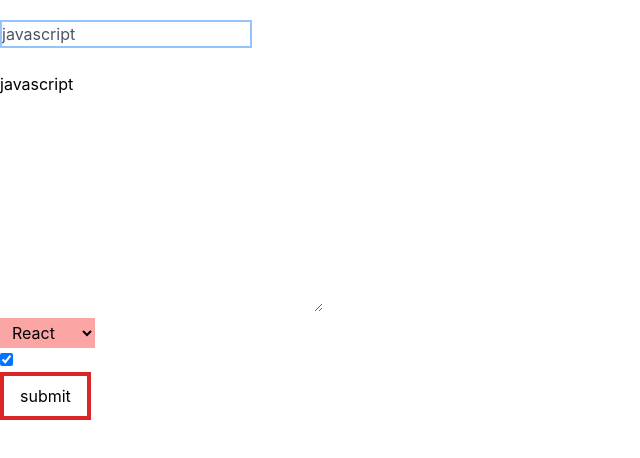
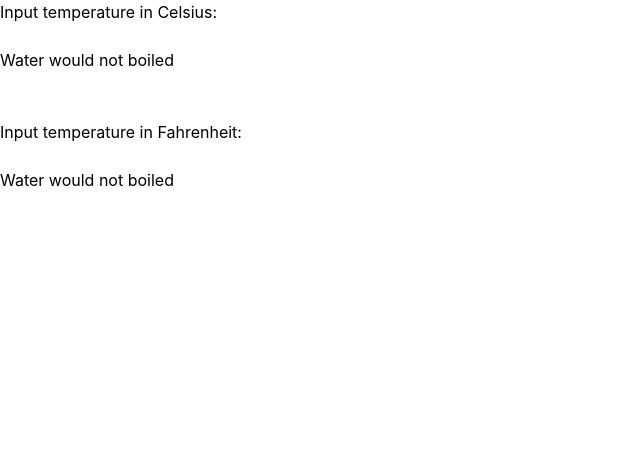
Before and after one commit to mahfuz68/reactoVite, a React (Vite) app: page / in a window 1280 px wide. Shown: the top 458 px of the page, without its empty margins (0-640 px from the left). Built offline with nearby package versions, Linux system fonts and the light colour scheme.

Commit message:
this is first commit

```diff
--- a/src/App.jsx
+++ b/src/App.jsx
@@ -1,10 +1,11 @@
-import Form from "./component/Form";
+import Calculator from './component/Calculator';
 
 function App() {
   return (
     <div>
       {/* <ClockList quantities={[1, 2, 3==]} /> */}
-      <Form />
+      {/* <Form /> */}
+      <Calculator />
     </div>
   );
 }
--- a/src/component/BoilingVerdict.jsx
+++ b/src/component/BoilingVerdict.jsx
@@ -1,5 +1,3 @@
-import React from "react";
-
 export default function BoilingVerdict({ celsius = 0 }) {
   if (celsius >= 100) {
     return <p>The water would boiled!</p>;
--- a/src/component/Button.jsx
+++ b/src/component/Button.jsx
@@ -1,4 +1,4 @@
-import React, { Component } from "react";
+import React, { Component } from 'react';
 
 export default class Button extends Component {
   shouldComponentUpdate(nextProps) {
@@ -6,13 +6,14 @@ export default class Button extends Component {
     const { local: nextChange } = nextProps;
     if (currentChange === nextChange) {
       return false;
-    } else {
-      return true;
     }
+    return true;
   }
 
   render() {
-    const { change, local, show, enable } = this.props;
+    const {
+      change, local, show, enable,
+    } = this.props;
     if (!enable) {
       return null;
     }
@@ -24,12 +25,12 @@ export default class Button extends Component {
           type="button"
         >
           <div className="text-center">
-            {local === "bn-BD" ? "Click Here" : "এখানে ক্লিক করুন "}
+            {local === 'bn-BD' ? 'Click Here' : 'এখানে ক্লিক করুন '}
           </div>
         </button>
 
         <div className="text-center text-3xl mt-4 capitalize">
-          {show && "hello "}
+          {show && 'hello '}
         </div>
       </>
     );
--- a/src/component/Calculator.jsx
+++ b/src/component/Calculator.jsx
@@ -1,9 +1,16 @@
-import React, { Component } from "react";
+import React, { Component } from 'react';
+import TemperatureInput from './TemperatureInput';
 
 export default class Calculator extends Component {
-  state = { temperature: "" };
+  render() {
+    return (
+      <>
+        <TemperatureInput scale="c" />
+        <br />
+        <br />
 
-  render() {
-    return <fieldset></fieldset>;
+        <TemperatureInput scale="f" />
+      </>
+    );
   }
 }
--- a/src/component/Clock.jsx
+++ b/src/component/Clock.jsx
@@ -1,12 +1,12 @@
-import React, { Component } from "react";
-import Button from "./Button";
+import React, { Component } from 'react';
+import Button from './Button';
 
 export default class Clock extends Component {
   constructor() {
     super();
     this.state = {
       time: new Date(),
-      local: "en-US",
+      local: 'en-US',
     };
   }
 
@@ -33,13 +33,15 @@ export default class Clock extends Component {
 
     return (
       <div className="mt-12">
-        <h1 className="text-4xl my-3 text-center text-red-400">
+        <h1 className="bg-red-500 text-4xl my-3 text-center text-red-400">
           Clock Component
         </h1>
         <h2 className="text-2xl font-bold my-3 text-blue-500 text-center">
-          now {time.toLocaleTimeString(local)}
+          now
+          {' '}
+          {time.toLocaleTimeString(local)}
         </h2>
-        {local === "bn-BD" ? (
+        {local === 'bn-BD' ? (
           <Button
             local="en-US"
             enable={false}
--- a/src/component/ClockList.jsx
+++ b/src/component/ClockList.jsx
@@ -1,5 +1,6 @@
-import React, { Component } from "react";
-import Clock from "./Clock";
+import React, { Component } from 'react';
+import Clock from './Clock';
+
 export default class ClockList extends Component {
   render() {
     const { quantities } = this.props;
--- a/src/component/Form.jsx
+++ b/src/component/Form.jsx
@@ -1,35 +1,39 @@
-import React, { Component } from "react";
+import React, { Component } from 'react';
 
 export default class Form extends Component {
   state = {
-    title: "javascript",
-    text: "javascript",
-    library: "react",
+    title: 'javascript',
+    text: 'javascript',
+    library: 'react',
     isMail: true,
   };
 
   handleChange = (e) => {
-    if (e.target.type === "text") {
+    if (e.target.type === 'text') {
       this.setState({ title: e.target.value });
-    } else if (e.target.type === "textarea") {
+    } else if (e.target.type === 'textarea') {
       this.setState({ text: e.target.value });
-    } else if (e.target.type === "select-one") {
+    } else if (e.target.type === 'select-one') {
       this.setState({ library: e.target.value });
-    } else if (e.target.type === "checkbox") {
+    } else if (e.target.type === 'checkbox') {
       this.setState({ isMail: e.target.checked });
     } else {
-      console.log("nothing");
+      console.log('nothing');
     }
   };
 
   onSubmitHandler = (e) => {
     e.preventDefault();
-    const { title, text, library, isMail } = this.state;
+    const {
+      title, text, library, isMail,
+    } = this.state;
     console.log(title, text, library, isMail);
   };
 
   render() {
-    const { title, text, library, isMail } = this.state;
+    const {
+      title, text, library, isMail,
+    } = this.state;
     return (
       <div>
         <form onSubmit={this.onSubmitHandler}>
--- /dev/null
+++ b/src/component/TemperatureInput.jsx
@@ -0,0 +1,41 @@
+/* eslint-disable no-unused-vars */
+import React, { Component } from 'react';
+import BoilingVerdict from './BoilingVerdict';
+
+const scaleName = {
+  c: 'Celsius',
+  f: 'Fahrenheit',
+};
+
+export default class TemperatureInput extends Component {
+  state = { temperature: '' };
+
+  onChangeHandler = (e) => {
+    this.setState({ temperature: e.target.value });
+  };
+
+  render() {
+    const { temperature } = this.state;
+    const { scale } = this.props;
+    return (
+      <>
+        <fieldset>
+          <legend>
+            Input temperature in
+            {' '}
+            {scaleName[scale]}
+            :
+          </legend>
+          <input
+            type="text"
+            name=""
+            id=""
+            value={temperature}
+            onChange={this.onChangeHandler}
+          />
+        </fieldset>
+        <BoilingVerdict celsius={parseFloat(temperature)} />
+      </>
+    );
+  }
+}
```
Also changed, not shown: package.json (+11 -0 lines), .eslintrc.js (added), 2 other files (tests, documents, lock files or other folders).
